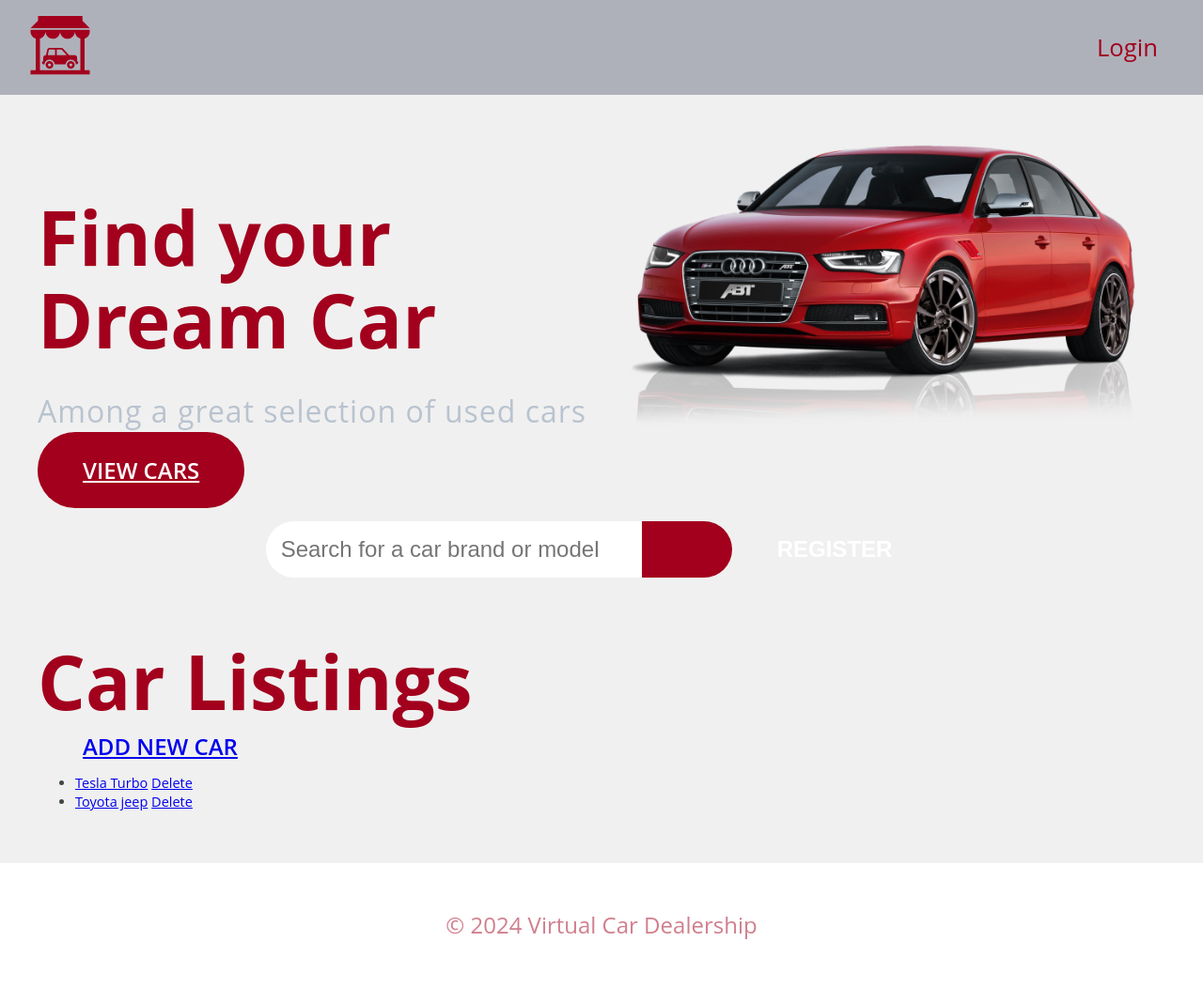
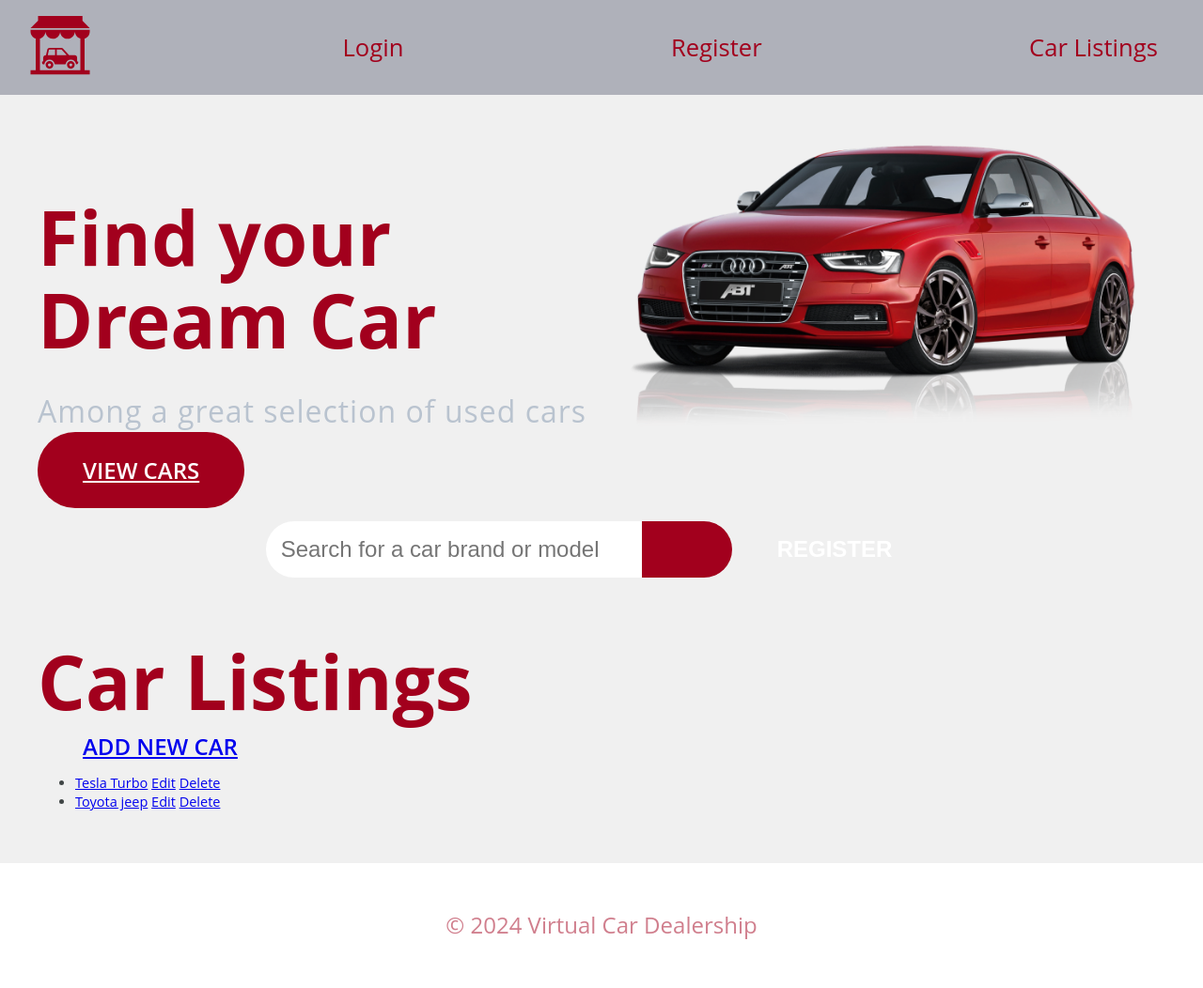
Before and after one commit to Cyber-pgp/virtual-car-dealership, a Django app: page /cars/ in a window 1280 px wide. Shown: the whole page at 94% size. Run offline with Django 5.2, Linux system fonts and the light colour scheme; data comes from the database, SQL or seed files in the repository; both versions use the stored data as it was after the commit.

Commit message:
Updated base.html, cars/urls.py, cars/views.py,

```diff
--- a/accounts/urls.py
+++ b/accounts/urls.py
@@ -1,5 +1,7 @@
 from django.urls import path
 from . import views
+
+app_name = 'accounts'
 
 urlpatterns = [
     path('profile/', views.ProfileView.as_view(), name='profile'),
--- a/cars/templates/cars/car_listings.html
+++ b/cars/templates/cars/car_listings.html
@@ -1,12 +1,13 @@
 {% extends "base.html" %}
 {% block content %}
 <h1>Car Listings</h1>
-<a href="{% url 'car_add' %}" class="btn btn-primary">Add New Car</a>
+<a href="{% url 'cars:car_add' %}" class="btn btn-primary">Add New Car</a>
 <ul>
-  {% for car in object_list %}
+  {% for car in cars %}
     <li>
-      <a href="{% url 'car_edit' car.pk %}">{{ car.make }} {{ car.model }}</a>
-      <a href="{% url 'car_delete' car.pk %}">Delete</a>
+      <a href="{% url 'cars:car_detail' car.id %}">{{ car.make }} {{ car.model }}</a>
+      <a href="{% url 'cars:car_edit' car.id %}">Edit</a>
+      <a href="{% url 'cars:car_delete' car.id %}">Delete</a>
     </li>
   {% endfor %}
 </ul>
--- a/cars/urls.py
+++ b/cars/urls.py
@@ -1,5 +1,7 @@
 from django.urls import path
 from . import views
+
+app_name = 'cars'
 
 urlpatterns = [
     path('', views.CarListView.as_view(), name='car_list'),
--- a/cars/views.py
+++ b/cars/views.py
@@ -9,31 +9,23 @@ class CarListView(ListView):
     template_name = 'cars/car_listings.html'
     context_object_name = 'cars'
 
-def car_listings(request):
-    cars = Car.objects.all()
-    return render(request, 'cars/car_listings.html', {'cars': cars})
-
 def car_detail(request, id):
     car = get_object_or_404(Car, id=id)
     return render(request, 'cars/car_detail.html', {'car': car})
-
-class CarDetailView(DetailView):
-    model = Car
-    template_name = 'cars/car_detail.html'
 
 class CarCreateView(CreateView):
     model = Car
     form_class = CarForm
     template_name = 'cars/car_form.html'
-    success_url = reverse_lazy('car_listings')
+    success_url = reverse_lazy('cars:car_listings')
 
 class CarUpdateView(UpdateView):
     model = Car
     form_class = CarForm
     template_name = 'cars/car_form.html'
-    success_url = reverse_lazy('car_listings')
+    success_url = reverse_lazy('cars:car_listings')
 
 class CarDeleteView(DeleteView):
     model = Car
     template_name = 'cars/car_confirm_delete.html'
-    success_url = reverse_lazy('car_listings')
+    success_url = reverse_lazy('cars:car_listings')
--- a/dealership/urls.py
+++ b/dealership/urls.py
@@ -1,7 +1,7 @@
 from django.contrib import admin
 from django.urls import path, include
+from django.conf import settings
 from django.conf.urls.static import static
-from django.conf import settings
 from user_authentication import views as auth_views
 
 urlpatterns = [
@@ -11,4 +11,4 @@ urlpatterns = [
     path('user_authentication/', include('user_authentication.urls')),
     path('', auth_views.home, name='home'),
     path('home/', auth_views.home, name='home'),
-] + static(settings.MEDIA_URL, document_root=settings.MEDIA_ROOT)
+]
--- a/templates/base.html
+++ b/templates/base.html
@@ -11,30 +11,44 @@
 
 <body>
     <header>
-
         <nav class="nav">
             <a class="logo" href="{% url 'home' %}" title="Home"><img src="{% static 'images/logo.svg' %}" alt="Home"></a>
-            <p class="nav__item"><a href="{% url 'user_authentication:login' %}">Login</a></p>
+            {% if user.is_authenticated %}
+                <p class="nav__item"><a href="{% url 'accounts:profile' %}">Profile</a></p>
+                <p class="nav__item"><a href="{% url 'user_authentication:logout' %}">Logout</a></p>
+            {% else %}
+                <p class="nav__item"><a href="{% url 'user_authentication:login' %}">Login</a></p>
+                <p class="nav__item"><a href="{% url 'user_authentication:register' %}">Register</a></p>
+            {% endif %}
+            <p class="nav__item"><a href="{% url 'cars:car_listings' %}">Car Listings</a></p>
         </nav>
     </header>
 
     <main>
+        <section>
+            {% if messages %}
+                <div class="message">
+                    {% for message in messages %}
+                        <div class="alert alert-{{ message.tags }}">
+                            {{ message }}
+                        </div>
+                    {% endfor %}
+                </div>
+            {% endif %}
+        </section>
 
         <section class="block block--dark block--skewed-left">
-
             <div class="grid grid--1x2">
                 <div class="hero__content">
                     <h1>Find your Dream Car</h1>
                     <p class="hero__tagline">Among a great selection of used cars</p>
-                    <a href="{% url 'car_listings' %}" class="btn btn--primary btn--block">View cars</a>
+                    <a href="{% url 'cars:car_listings' %}" class="btn btn--primary btn--block">View cars</a>
                 </div>
                 <div>
                     <img class="hero__image" src="{% static 'images/banner.png' %}" alt="Banner">
                 </div>
             </div>
-
         </section>
-
 
         <section class="searchbar">
             <form class="search" action="">
@@ -57,7 +71,5 @@
     </footer>
 
     <script src="{% static 'js/scripts.js' %}"></script>
-
 </body>
-
 </html>
--- a/user_authentication/templates/user_authentication/home.html
+++ b/user_authentication/templates/user_authentication/home.html
@@ -1,5 +1,6 @@
 {% extends 'base.html' %}
 
 {% block content %}
-
+<h1>Welcome to the Virtual Car Dealership</h1>
+<p>Find and buy your dream car today!</p>
 {% endblock %}
--- a/user_authentication/urls.py
+++ b/user_authentication/urls.py
@@ -8,5 +8,4 @@ urlpatterns = [
     path('login/', views.login, name='login'),
     path('register/', views.register, name='register'),
     path('logout/', views.logout, name='logout'),
-    #path('dashboard', views.dashboard, name='dashboard'),
 ]
```
Also changed, not shown: accounts/admin.py (+21 -1 lines), cars/templates/cars/car_list.html (added, +10 -0 lines), dealership/settings.py (+4 -5 lines), user_authentication/admin.py (+18 -21 lines), user_authentication/views.py (+7 -8 lines), db.sqlite3.
